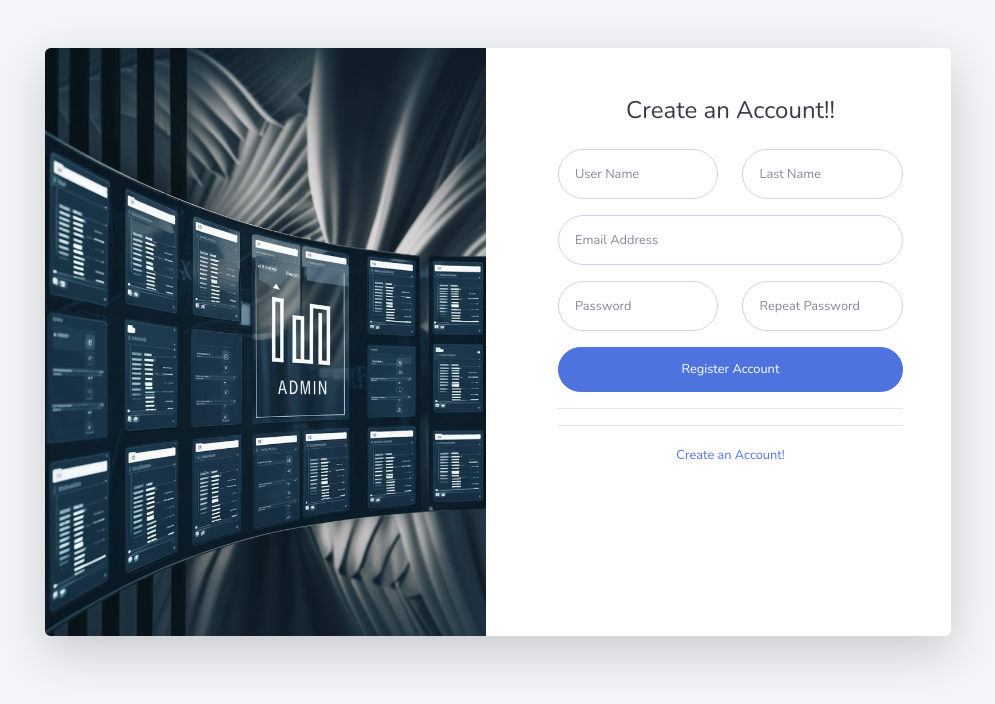
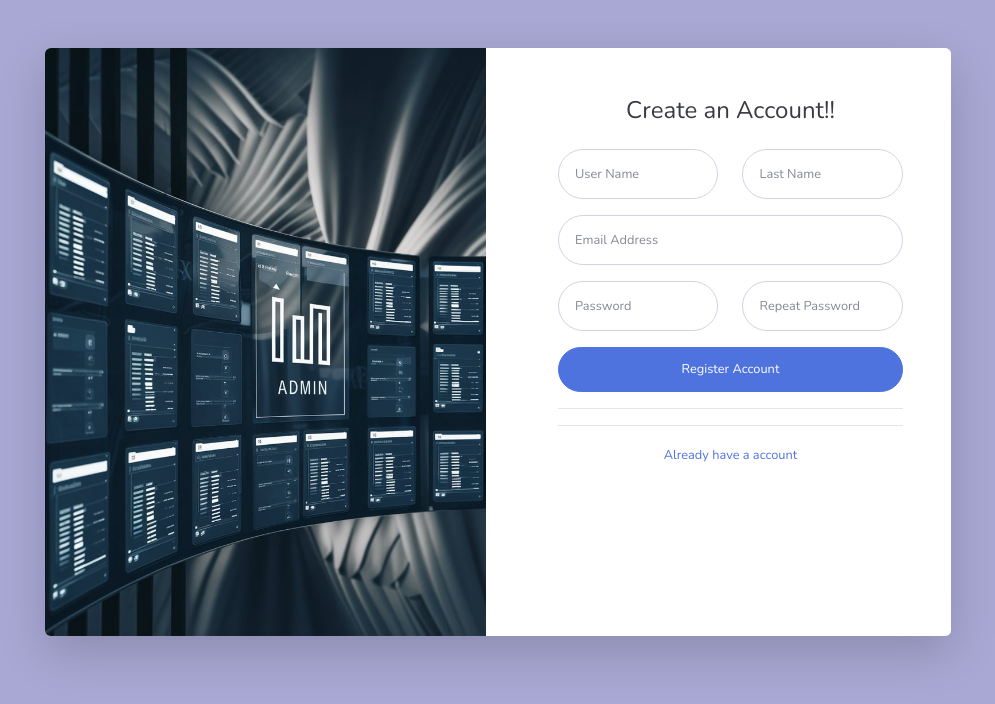
Before and after one commit to bhavi-creations/HMS_Bhavi, a PHP site: page /modules/auth/register.php in a window 1280 px wide. Shown: the top 704 px of the page, without its empty margins (142-1137 px from the left). Run offline with PHP 8.4, Linux system fonts and the light colour scheme.

```diff
--- a/modules/auth/register.php
+++ b/modules/auth/register.php
@@ -24,7 +24,7 @@
 
 </head>
 
-<body class=" " style="background: #F4F5F9;">
+<body class=" " style="background: #A9A8D4;">
 
     <div class="container">
 
@@ -85,7 +85,7 @@
                                     <hr>
 
                                     <div class="text-center">
-                                        <a class="small" href="register.php">Create an Account!</a>
+                                        <a class="small" href="login.php">Already have a account</a>
                                     </div>
                                 </div>
                             </div>
```
